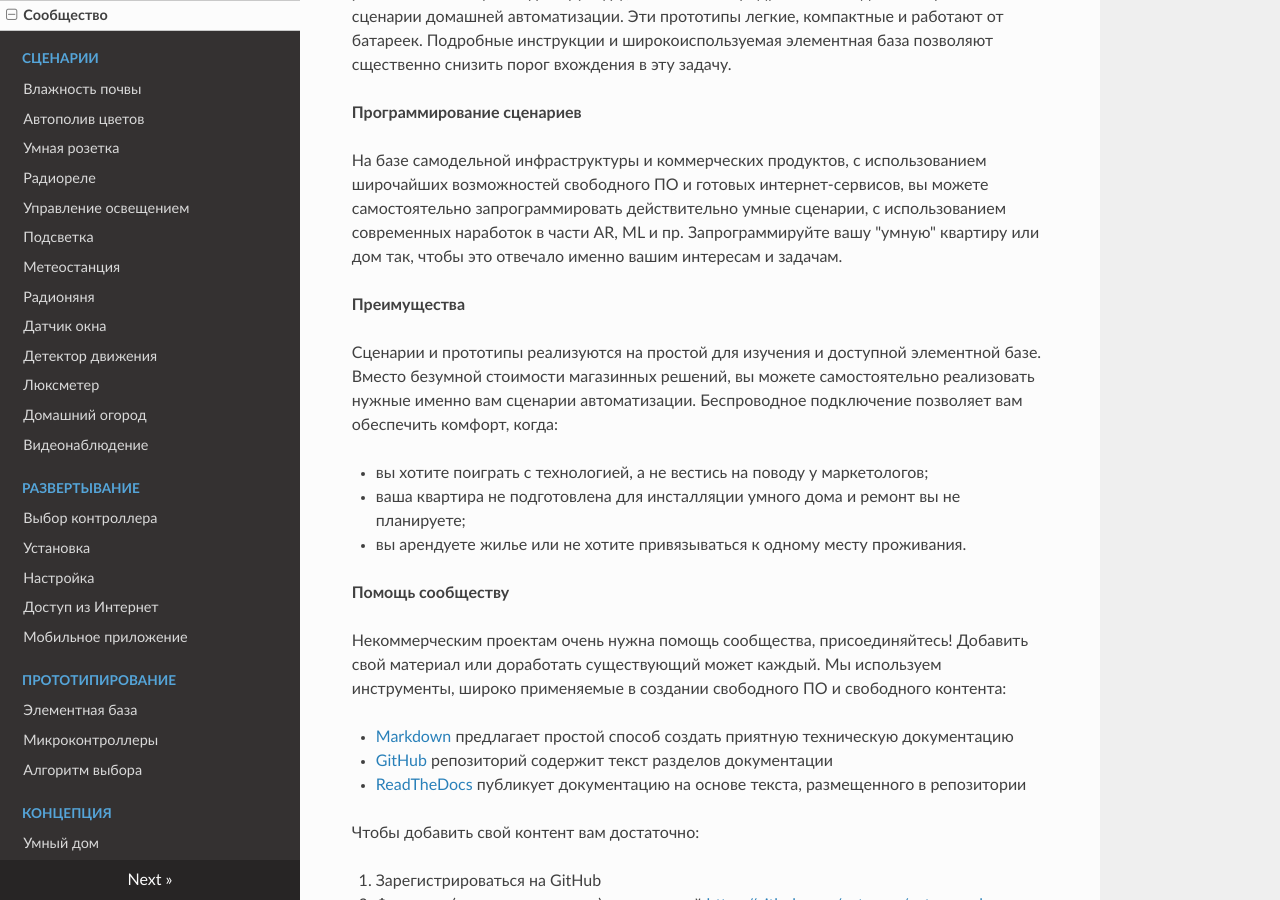
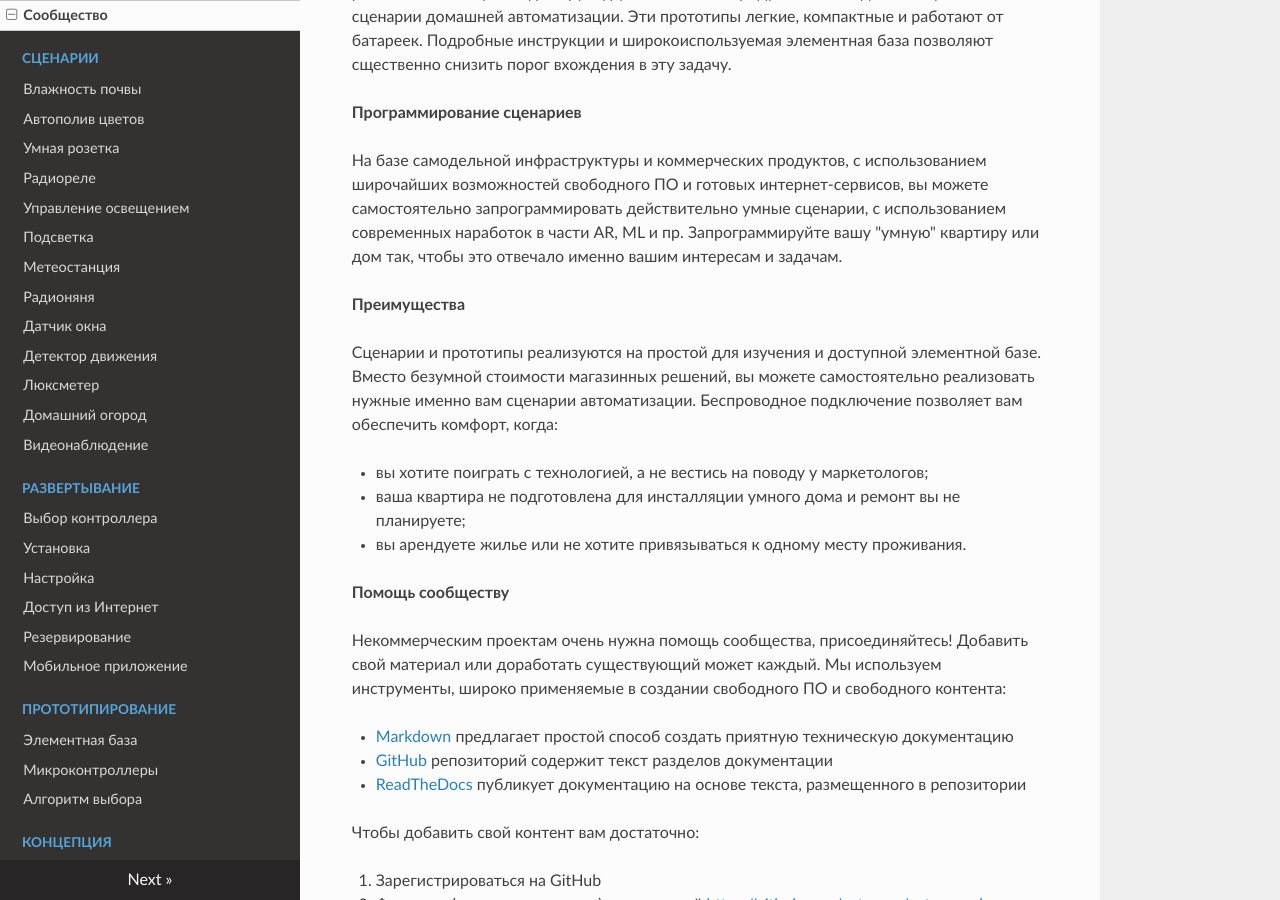
Before and after one commit to cutecare/cutecare-docs, an MkDocs documentation site: the page built from docs/index.md, in a window 1280 px wide and 900 px high, scrolled down 371 px. Built offline with MkDocs 1.6.1, drawn with Linux system fonts in a browser that asks for light colours; nearby versions of some CDN libraries; old or Windows-style settings are respelled for this version of MkDocs.

Commit message:
Update mkdocs.yml

```diff
--- a/mkdocs.yml
+++ b/mkdocs.yml
@@ -22,6 +22,7 @@ pages:
   - 'Установка': 'Установка.md'
   - 'Настройка': 'Настройка.md'
   - 'Доступ из Интернет': 'Работа через Интернет.md'
+  - 'Резервирование': 'Резервирование.md'
   - 'Мобильное приложение': 'Мобильное приложение.md'
 - Прототипирование:
   - 'Элементная база': 'Элементная база.md'
```
